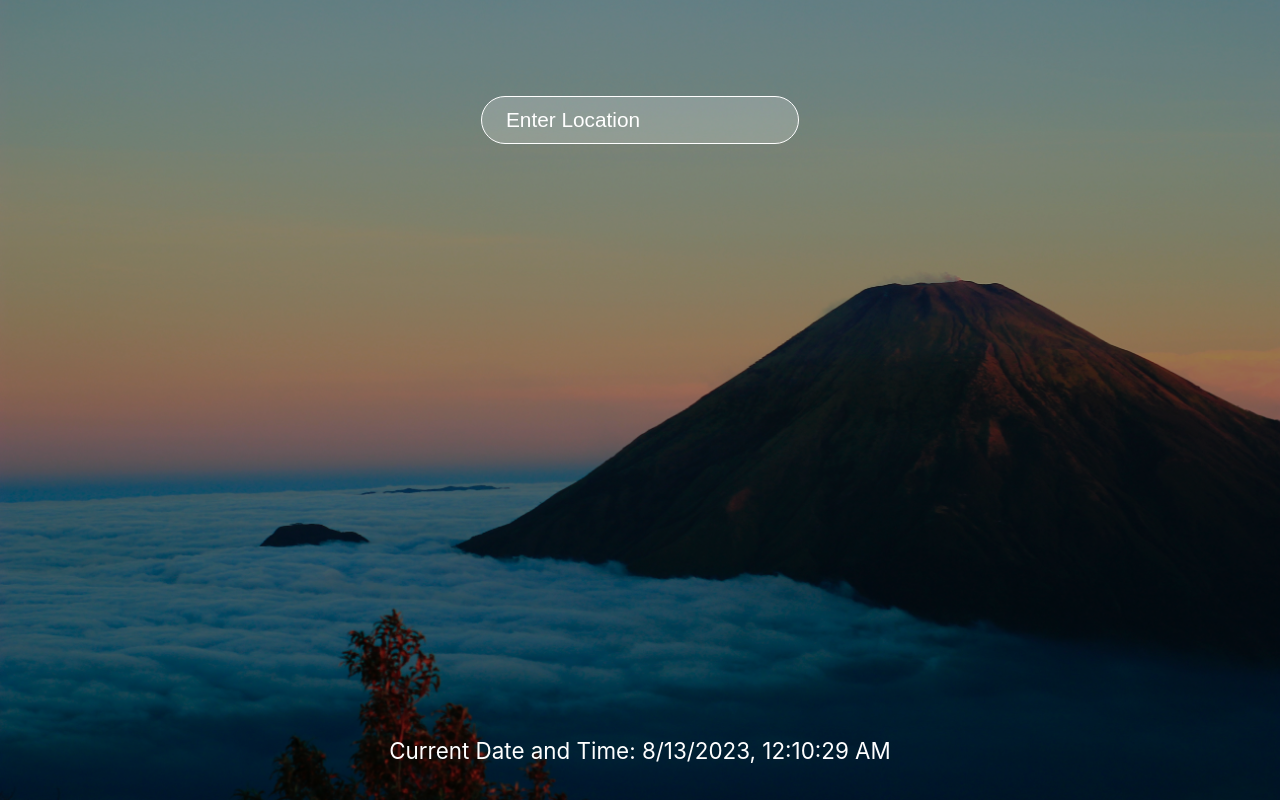
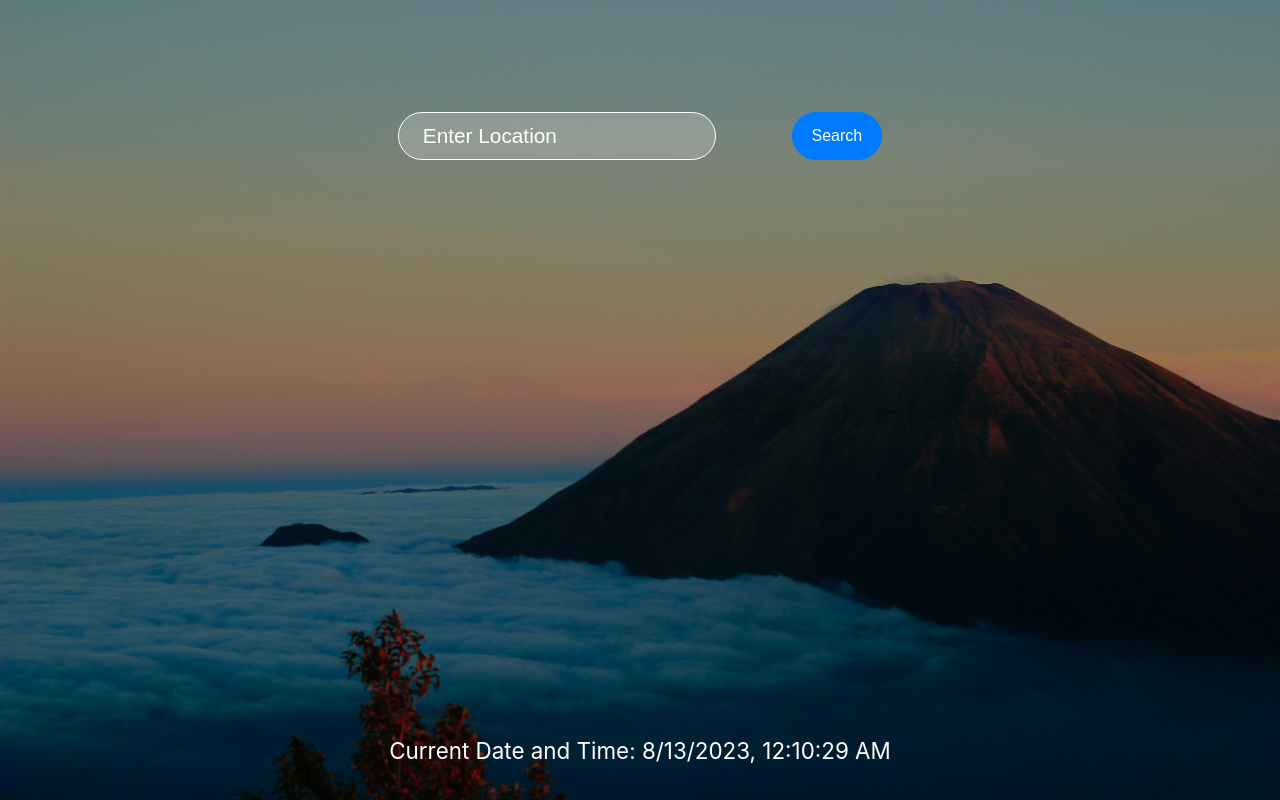
Before and after one commit to Stephanie-codes/Weather-App, a React (Create React App) app in the folder client/: page / in a window 1280 px wide. Built offline with nearby package versions, Linux system fonts and the light colour scheme.

Commit message:
add search button

```diff
--- a/client/src/App.js
+++ b/client/src/App.js
@@ -26,9 +26,9 @@ function App() {
           <input
           value={location}
           onChange={event => setLocation(event.target.value)}
-          onKeyDown={searchLocation}
           placeholder="Enter Location"
           type='text'/>
+          <button className="search-button" onClick={searchLocation}>Search</button>
         </div>
 
         <div className="middle">
--- a/client/src/index.css
+++ b/client/src/index.css
@@ -67,6 +67,10 @@ h4 {
 .app .search {
   text-align: center;
   padding: 1rem;
+  display: flex;
+  justify-content: space-evenly;
+  width: 100%;
+  margin: 1rem auto;
 }
 
 .app input {
@@ -79,6 +83,21 @@ h4 {
 
 ::placeholder {
   color: white;
+}
+
+.search-button {
+  padding: 10px 20px;
+  font-size: 1.3rem;
+  background-color: #007bff;
+  color: #ffffff;
+  border: none;
+  border-radius: 27px;
+  cursor: pointer;
+  font-size: 16px;
+}
+
+.search-button:hover {
+  background-color: #0056b3;
 }
 
 .app .middle {
```
